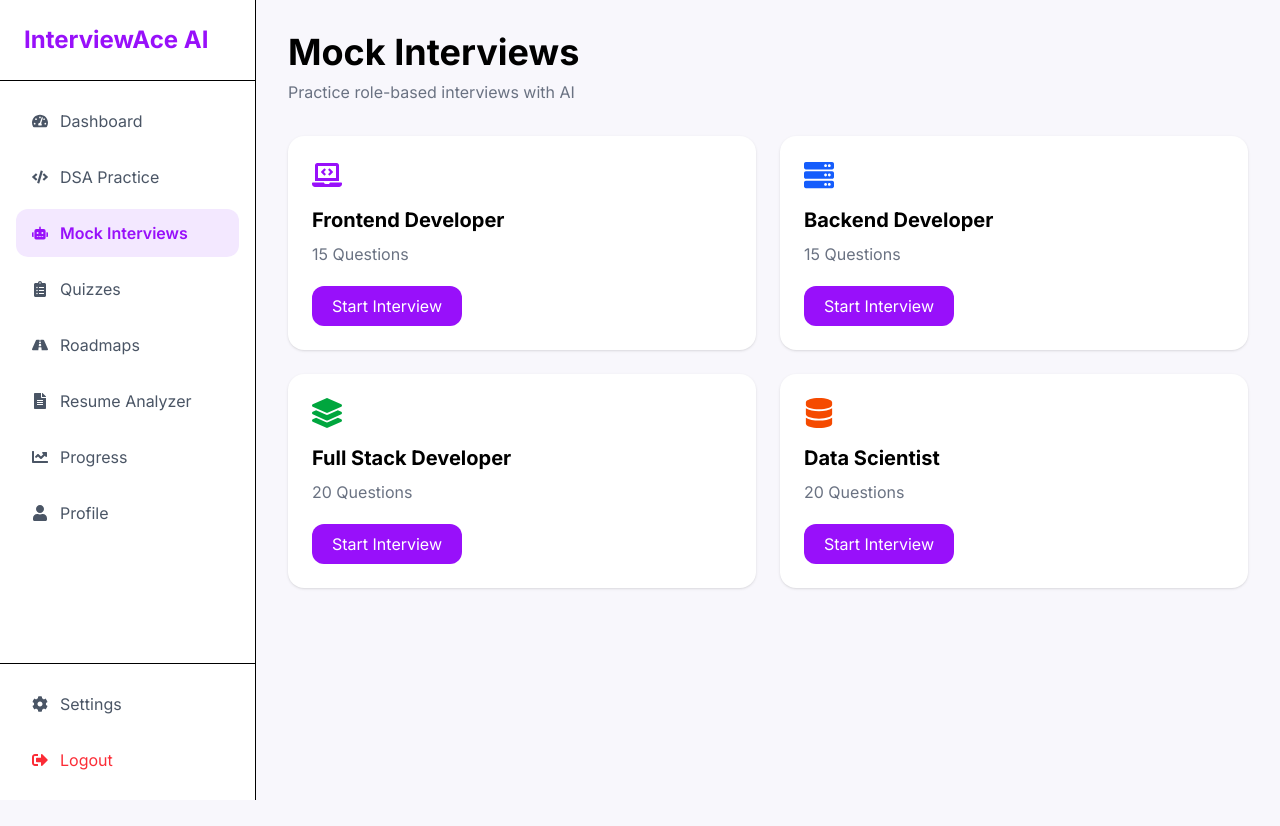
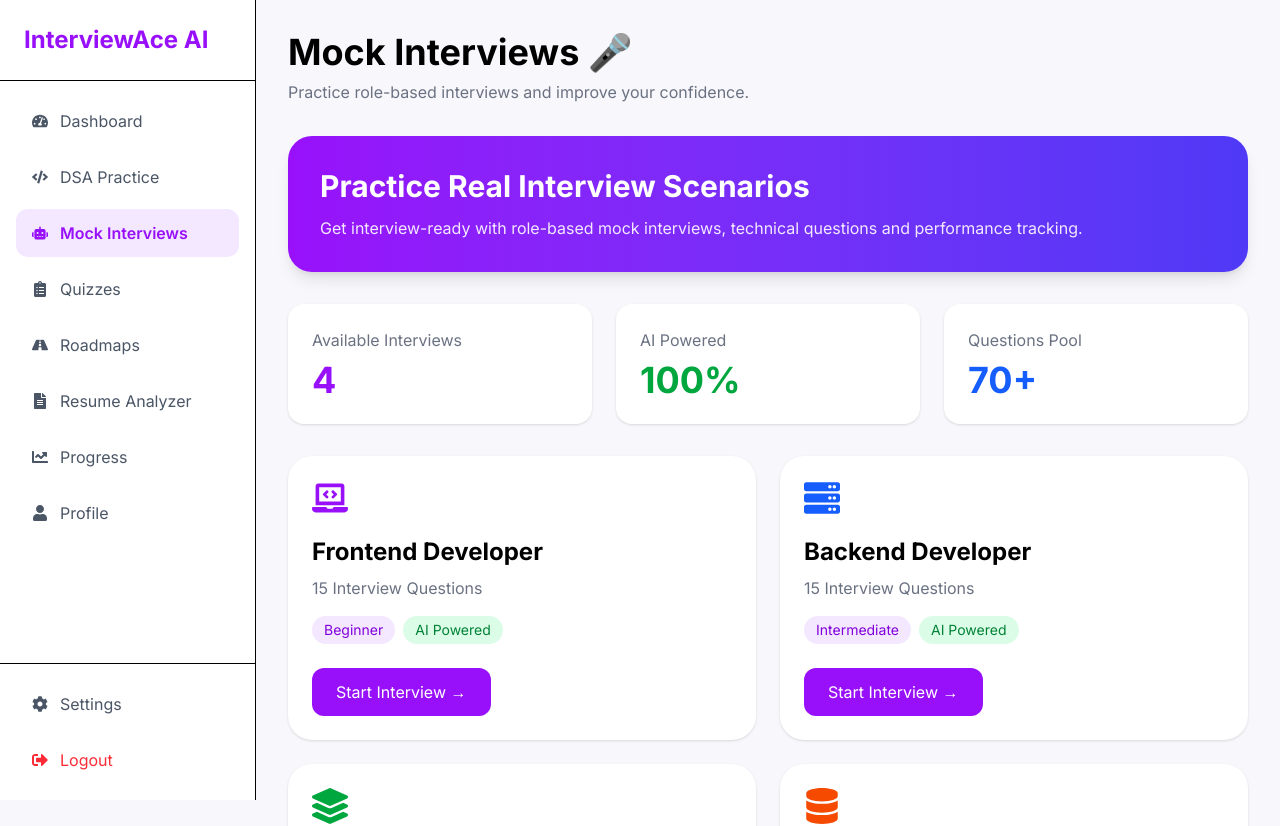
Before and after one commit to Isha4002/interview-ace-ai, a React (Vite) app: page /mock-interviews in a window 1280 px wide. Shown: the top 826 px of the page. Before the commit the page ends 800 px from the top, so only its background shows below. Built offline with nearby package versions, Linux system fonts and the light colour scheme; sample sign-in values are in the browser's storage.

Commit message:
Added mock interviews, resume analyzer and progress tracking

```diff
--- a/src/pages/InterviewSession.jsx
+++ b/src/pages/InterviewSession.jsx
@@ -1,26 +1,50 @@
 import { useState, useEffect } from "react";
+import { useLocation, useNavigate } from "react-router-dom";
 import Sidebar from "../components/Sidebar";
 
 function InterviewSession() {
+  const location = useLocation();
+  const navigate = useNavigate();
+
+  const role =
+    location.state?.role || "Frontend Developer";
+
   const questions = [
-    "What is the difference between let, const and var in JavaScript?",
+    `Tell me about yourself as a ${role}.`,
     "Explain React Hooks.",
     "What is Virtual DOM?",
     "What is Closure in JavaScript?",
-    "Difference between SQL and NoSQL?"
+    "Difference between SQL and NoSQL?",
   ];
 
-  const [currentQuestion, setCurrentQuestion] = useState(0);
+  const [currentQuestion, setCurrentQuestion] =
+    useState(0);
+
   const [answer, setAnswer] = useState("");
-  const [timeLeft, setTimeLeft] = useState(900); // 15 min
+
+  const [answers, setAnswers] = useState([]);
+
+  const [completed, setCompleted] = useState(false);
+
+  const [score, setScore] = useState(0);
+
+  const [timeLeft, setTimeLeft] = useState(900);
 
   useEffect(() => {
     const timer = setInterval(() => {
       setTimeLeft((prev) => {
         if (prev <= 1) {
           clearInterval(timer);
+
+          const finalScore =
+            70 + Math.floor(Math.random() * 30);
+
+          setScore(finalScore);
+          setCompleted(true);
+
           return 0;
         }
+
         return prev - 1;
       });
     }, 1000);
@@ -32,11 +56,121 @@ function InterviewSession() {
   const seconds = timeLeft % 60;
 
   const nextQuestion = () => {
-    if (currentQuestion < questions.length - 1) {
-      setCurrentQuestion(currentQuestion + 1);
+    const updatedAnswers = [
+      ...answers,
+      answer,
+    ];
+
+    setAnswers(updatedAnswers);
+
+    if (
+      currentQuestion <
+      questions.length - 1
+    ) {
+      setCurrentQuestion(
+        currentQuestion + 1
+      );
+
       setAnswer("");
+    } else {
+      const finalScore =
+        70 + Math.floor(Math.random() * 30);
+
+      setScore(finalScore);
+
+      setCompleted(true);
+
+      const user = JSON.parse(
+        localStorage.getItem("user")
+      );
+
+      const updatedUser = {
+        ...user,
+        mockInterviews:
+          (user?.mockInterviews || 0) + 1,
+      };
+
+      localStorage.setItem(
+        "user",
+        JSON.stringify(updatedUser)
+      );
     }
   };
+
+  if (completed) {
+    return (
+      <div className="bg-[#F8F7FC] min-h-screen flex items-center justify-center">
+
+        <div className="bg-white p-10 rounded-3xl shadow-lg text-center w-[550px]">
+
+          <h1 className="text-4xl font-bold mb-4">
+            Interview Complete 🎉
+          </h1>
+
+          <div className="text-7xl font-bold text-green-600">
+            {score}%
+          </div>
+
+          <p className="text-gray-500 mt-4">
+            Great job! Keep practicing and improve your confidence.
+          </p>
+
+          <div className="grid grid-cols-3 gap-4 mt-8">
+
+            <div className="bg-purple-50 p-4 rounded-xl">
+              <h3 className="font-bold">
+                Communication
+              </h3>
+
+              <p className="text-purple-600 text-2xl font-bold">
+                8/10
+              </p>
+            </div>
+
+            <div className="bg-green-50 p-4 rounded-xl">
+              <h3 className="font-bold">
+                Technical
+              </h3>
+
+              <p className="text-green-600 text-2xl font-bold">
+                9/10
+              </p>
+            </div>
+
+            <div className="bg-blue-50 p-4 rounded-xl">
+              <h3 className="font-bold">
+                Confidence
+              </h3>
+
+              <p className="text-blue-600 text-2xl font-bold">
+                8/10
+              </p>
+            </div>
+
+          </div>
+
+          <button
+            onClick={() =>
+              navigate("/mock-interviews")
+            }
+            className="
+            mt-8
+            bg-purple-600
+            text-white
+            px-6
+            py-3
+            rounded-xl
+            hover:bg-purple-700
+            "
+          >
+            Back To Interviews
+          </button>
+
+        </div>
+
+      </div>
+    );
+  }
 
   return (
     <div className="bg-[#F8F7FC] min-h-screen">
@@ -47,34 +181,59 @@ function InterviewSession() {
         <div className="flex justify-between items-center mb-8">
 
           <h1 className="text-3xl font-bold">
-            Frontend Developer Mock Interview
+            {role} Mock Interview
           </h1>
 
           <div className="bg-white px-4 py-2 rounded-xl shadow">
-            ⏱ {minutes}:{seconds < 10 ? `0${seconds}` : seconds}
+
+            ⏱ {minutes}:
+            {seconds < 10
+              ? `0${seconds}`
+              : seconds}
+
           </div>
+
+        </div>
+
+        <div className="bg-white p-6 rounded-2xl shadow mb-8">
+
+          <div className="w-full bg-gray-200 h-3 rounded-full mb-6">
+
+            <div
+              className="bg-purple-600 h-3 rounded-full"
+              style={{
+                width: `${
+                  ((currentQuestion + 1) /
+                    questions.length) *
+                  100
+                }%`,
+              }}
+            ></div>
+
+          </div>
+
+          <p className="text-gray-500">
+
+            Question {currentQuestion + 1}
+            {" "}of {questions.length}
+
+          </p>
 
         </div>
 
         <div className="grid md:grid-cols-2 gap-8">
 
-          {/* Question Section */}
-
-          <div className="bg-white rounded-2xl p-6 shadow-sm">
-
-            <p className="text-gray-500 mb-4">
-              Question {currentQuestion + 1} of {questions.length}
-            </p>
+          <div className="bg-white rounded-2xl p-6 shadow">
 
             <h2 className="text-xl font-semibold leading-8">
+
               {questions[currentQuestion]}
+
             </h2>
 
           </div>
 
-          {/* Answer Section */}
-
-          <div className="bg-white rounded-2xl p-6 shadow-sm">
+          <div className="bg-white rounded-2xl p-6 shadow">
 
             <h2 className="text-xl font-semibold mb-4">
               Your Answer
@@ -82,7 +241,9 @@ function InterviewSession() {
 
             <textarea
               value={answer}
-              onChange={(e) => setAnswer(e.target.value)}
+              onChange={(e) =>
+                setAnswer(e.target.value)
+              }
               placeholder="Type your answer here..."
               className="
               w-full
@@ -99,11 +260,12 @@ function InterviewSession() {
 
         </div>
 
-        {/* Buttons */}
-
         <div className="flex justify-between mt-8">
 
           <button
+            onClick={() =>
+              navigate("/mock-interviews")
+            }
             className="
             bg-red-500
             text-white
@@ -127,7 +289,10 @@ function InterviewSession() {
             hover:bg-purple-700
             "
           >
-            Next Question
+            {currentQuestion ===
+            questions.length - 1
+              ? "Finish Interview"
+              : "Next Question"}
           </button>
 
         </div>
--- a/src/pages/MockInterviews.jsx
+++ b/src/pages/MockInterviews.jsx
@@ -12,22 +12,34 @@ function MockInterviews() {
     {
       title: "Frontend Developer",
       questions: 15,
-      icon: <FaLaptopCode className="text-3xl text-purple-600" />,
+      level: "Beginner",
+      icon: (
+        <FaLaptopCode className="text-4xl text-purple-600" />
+      ),
     },
     {
       title: "Backend Developer",
       questions: 15,
-      icon: <FaServer className="text-3xl text-blue-600" />,
+      level: "Intermediate",
+      icon: (
+        <FaServer className="text-4xl text-blue-600" />
+      ),
     },
     {
       title: "Full Stack Developer",
       questions: 20,
-      icon: <FaLayerGroup className="text-3xl text-green-600" />,
+      level: "Advanced",
+      icon: (
+        <FaLayerGroup className="text-4xl text-green-600" />
+      ),
     },
     {
       title: "Data Scientist",
       questions: 20,
-      icon: <FaDatabase className="text-3xl text-orange-600" />,
+      level: "Advanced",
+      icon: (
+        <FaDatabase className="text-4xl text-orange-600" />
+      ),
     },
   ];
 
@@ -36,57 +48,138 @@ function MockInterviews() {
       <Sidebar />
 
       <div className="ml-64 p-8">
+
+        {/* Header */}
+
         <h1 className="text-4xl font-bold mb-2">
-          Mock Interviews
+          Mock Interviews 🎤
         </h1>
 
         <p className="text-gray-500 mb-8">
-          Practice role-based interviews with AI
+          Practice role-based interviews and improve your confidence.
         </p>
 
+        {/* Hero Banner */}
+
+        <div className="bg-gradient-to-r from-purple-600 to-indigo-600 text-white p-8 rounded-3xl shadow-lg mb-8">
+
+          <h2 className="text-3xl font-bold">
+            Practice Real Interview Scenarios
+          </h2>
+
+          <p className="mt-3 text-purple-100">
+            Get interview-ready with role-based mock interviews,
+            technical questions and performance tracking.
+          </p>
+
+        </div>
+
+        {/* Stats */}
+
+        <div className="grid md:grid-cols-3 gap-6 mb-8">
+
+          <div className="bg-white rounded-2xl p-6 shadow">
+
+            <h3 className="text-gray-500">
+              Available Interviews
+            </h3>
+
+            <h2 className="text-4xl font-bold text-purple-600 mt-2">
+              4
+            </h2>
+
+          </div>
+
+          <div className="bg-white rounded-2xl p-6 shadow">
+
+            <h3 className="text-gray-500">
+              AI Powered
+            </h3>
+
+            <h2 className="text-4xl font-bold text-green-600 mt-2">
+              100%
+            </h2>
+
+          </div>
+
+          <div className="bg-white rounded-2xl p-6 shadow">
+
+            <h3 className="text-gray-500">
+              Questions Pool
+            </h3>
+
+            <h2 className="text-4xl font-bold text-blue-600 mt-2">
+              70+
+            </h2>
+
+          </div>
+
+        </div>
+
+        {/* Interview Cards */}
+
         <div className="grid md:grid-cols-2 gap-6">
+
           {interviews.map((item, index) => (
             <div
               key={index}
               className="
               bg-white
               p-6
-              rounded-2xl
-              shadow-sm
-              hover:shadow-lg
+              rounded-3xl
+              shadow
+              hover:shadow-xl
               transition
               "
             >
-              <div className="mb-4">
+
+              <div className="mb-5">
                 {item.icon}
               </div>
 
-              <h2 className="text-xl font-bold">
+              <h2 className="text-2xl font-bold">
                 {item.title}
               </h2>
 
               <p className="text-gray-500 mt-2">
-                {item.questions} Questions
+                {item.questions} Interview Questions
               </p>
+
+              <div className="flex gap-2 mt-4">
+
+                <span className="bg-purple-100 text-purple-700 px-3 py-1 rounded-full text-sm">
+                  {item.level}
+                </span>
+
+                <span className="bg-green-100 text-green-700 px-3 py-1 rounded-full text-sm">
+                  AI Powered
+                </span>
+
+              </div>
 
               <Link
                 to="/interview-session"
+                state={{ role: item.title }}
                 className="
                 inline-block
-                mt-5
+                mt-6
                 bg-purple-600
                 text-white
-                px-5
-                py-2
+                px-6
+                py-3
                 rounded-xl
                 hover:bg-purple-700
+                transition
                 "
               >
-                Start Interview
+                Start Interview →
               </Link>
+
             </div>
           ))}
+
         </div>
+
       </div>
     </div>
   );
```
